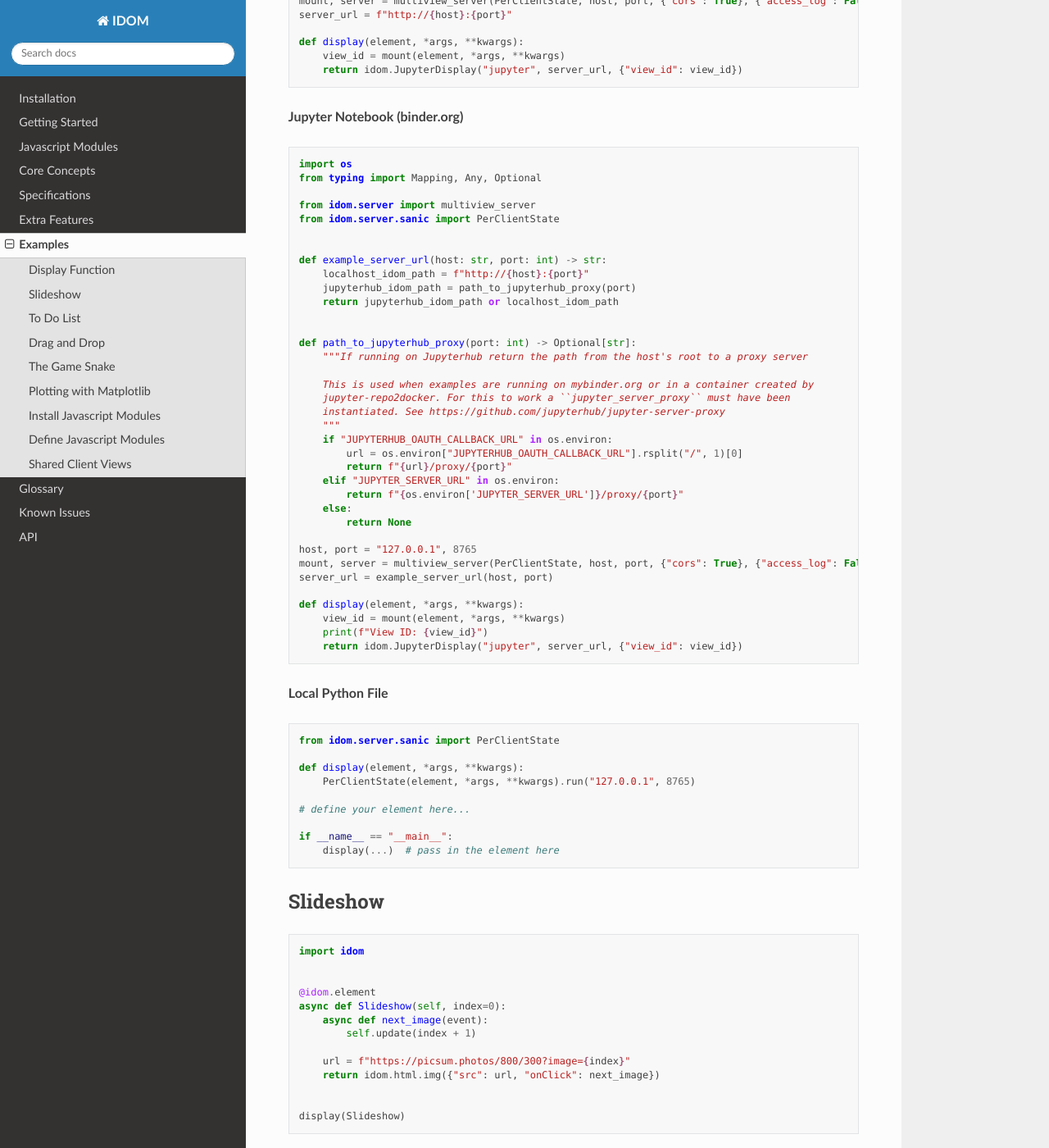
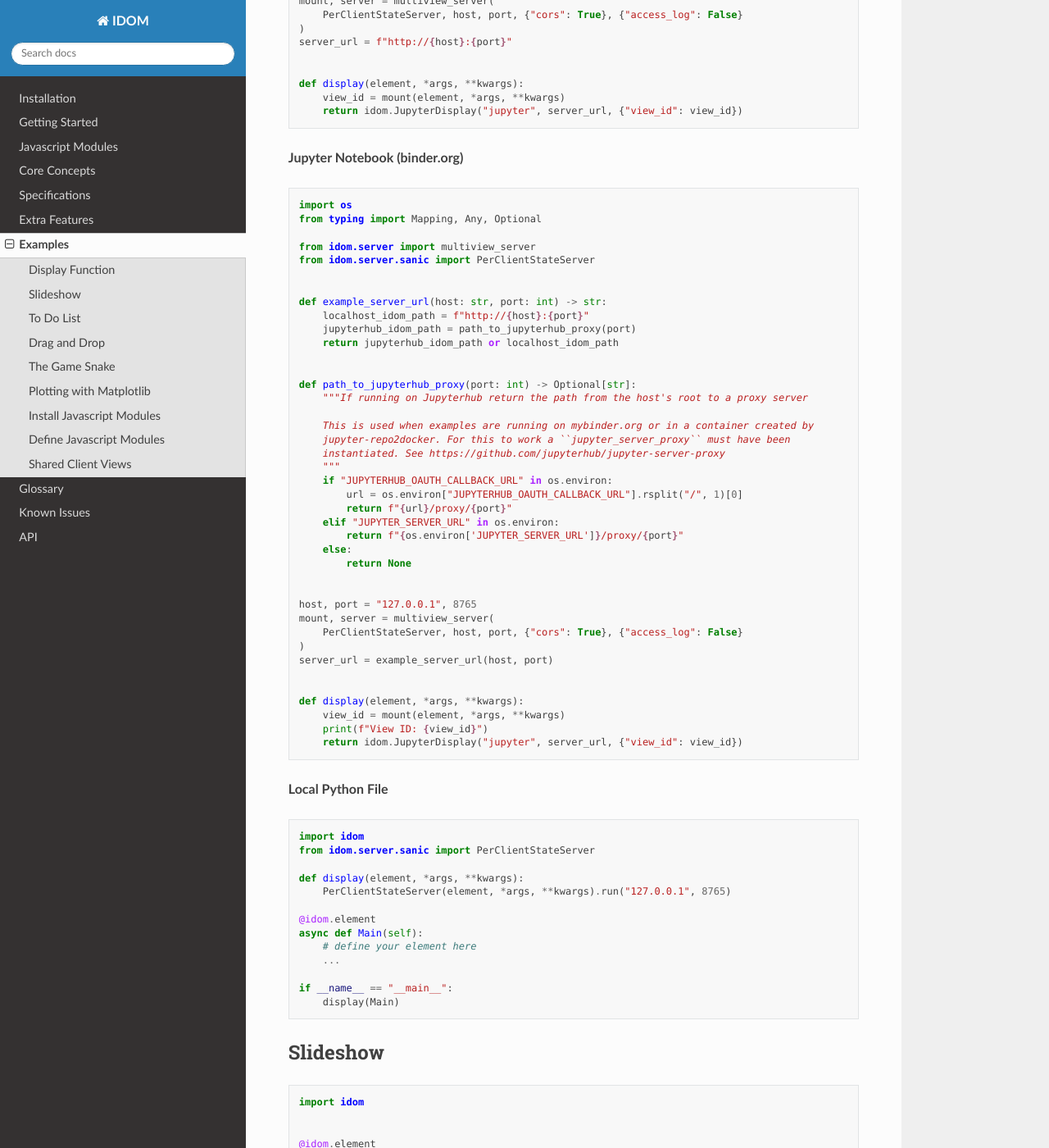
Before and after one commit to DarylPastidio/reactpy, a Sphinx documentation site: the page built from docs/source/examples.rst, in a window 1280 px wide and 1400 px high, scrolled down 936 px. Shown: the whole window at 82% size. Built offline with Sphinx 7.4.7 and the Read the Docs theme 2.0.0, drawn with Linux system fonts in a browser that asks for light colours; pages that are not in the unit, such as notebooks, are missing from menus; the version number could not be read and is left out; some of the changed text lies outside the part shown.

```diff
--- a/docs/source/examples.rst
+++ b/docs/source/examples.rst
@@ -20,8 +20,8 @@
 
 .. note::
 
-  The :ref:`Shared Client Views` example requires ``SharedClientState`` server instead
-  of the ``PerClientState`` server shown in the boilerplate below. Be sure to wwap it
+  The :ref:`Shared Client Views` example requires ``SharedClientStateServer`` server instead
+  of the ``PerClientStateServer`` server shown in the boilerplate below. Be sure to wwap it
   out when you get there.
 
 
@@ -30,15 +30,19 @@
 .. code-block::
 
     from idom.server import multiview_server
-    from idom.server.sanic import PerClientState
+    from idom.server.sanic import PerClientStateServer
 
     host, port = "127.0.0.1", 8765
-    mount, server = multiview_server(PerClientState, host, port, {"cors": True}, {"access_log": False})
+    mount, server = multiview_server(
+        PerClientStateServer, host, port, {"cors": True}, {"access_log": False}
+    )
     server_url = f"http://{host}:{port}"
+
 
     def display(element, *args, **kwargs):
         view_id = mount(element, *args, **kwargs)
         return idom.JupyterDisplay("jupyter", server_url, {"view_id": view_id})
+
 
 
 **Jupyter Notebook (binder.org)**
@@ -49,7 +53,7 @@
     from typing import Mapping, Any, Optional
 
     from idom.server import multiview_server
-    from idom.server.sanic import PerClientState
+    from idom.server.sanic import PerClientStateServer
 
 
     def example_server_url(host: str, port: int) -> str:
@@ -73,9 +77,13 @@
         else:
             return None
 
+
     host, port = "127.0.0.1", 8765
-    mount, server = multiview_server(PerClientState, host, port, {"cors": True}, {"access_log": False})
+    mount, server = multiview_server(
+        PerClientStateServer, host, port, {"cors": True}, {"access_log": False}
+    )
     server_url = example_server_url(host, port)
+
 
     def display(element, *args, **kwargs):
         view_id = mount(element, *args, **kwargs)
@@ -87,15 +95,19 @@
 
 .. code-block::
 
-    from idom.server.sanic import PerClientState
+    import idom
+    from idom.server.sanic import PerClientStateServer
 
     def display(element, *args, **kwargs):
-        PerClientState(element, *args, **kwargs).run("127.0.0.1", 8765)
+        PerClientStateServer(element, *args, **kwargs).run("127.0.0.1", 8765)
 
-    # define your element here...
+    @idom.element
+    async def Main(self):
+        # define your element here
+        ...
 
     if __name__ == "__main__":
-        display(...)  # pass in the element here
+        display(Main)
 
 
 Slideshow
```
Also changed, not shown: 4 other files.
